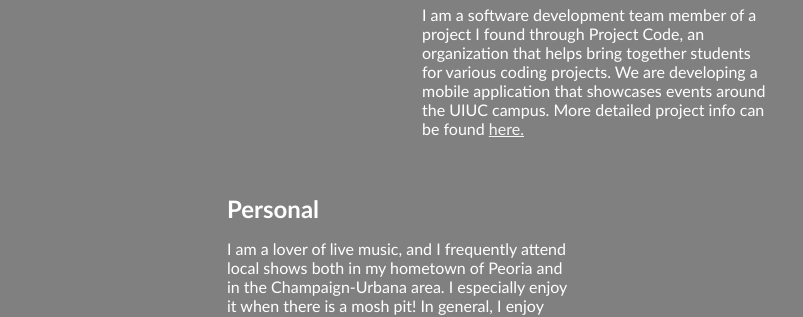
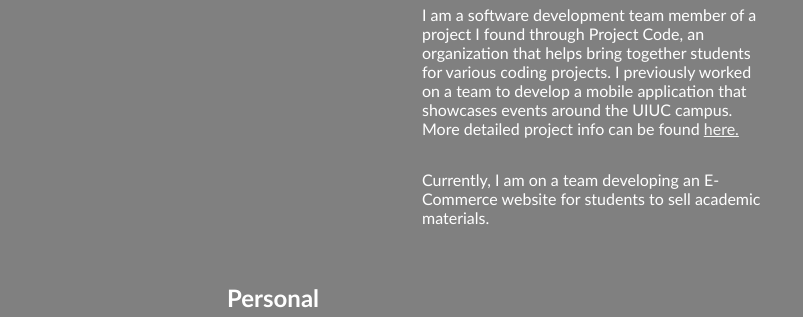
Before and after one commit to gabezeller/gabezeller.github.io, a plain HTML site: page aboutme.html in a window 1280 px wide. Shown: the part 1051-1368 px from the top of the page, without its empty margins (258-1061 px from the left). Drawn offline with Linux system fonts and the light colour scheme.

Commit message:
Updated resume, made a small content change on about me page

```diff
--- a/aboutme.html
+++ b/aboutme.html
@@ -236,9 +236,10 @@
                     </p> -->
                     <h3>Project Code</h3>
                     <p>I am a software development team member of a project I found through Project Code, an organization that
-                        helps bring together students for various coding projects. We are developing a mobile application that
+                        helps bring together students for various coding projects. I previously worked on a team to develop a mobile application that
                         showcases events around the UIUC campus. More detailed project info can be found <a href = "happenings.html">here.</a>
                     </p>
+                    <p>Currently, I am on a team developing an E-Commerce website for students to sell academic materials.</p>
             </div>
 
             <div class = "section">
```
Also changed, not shown: 1 other file.
